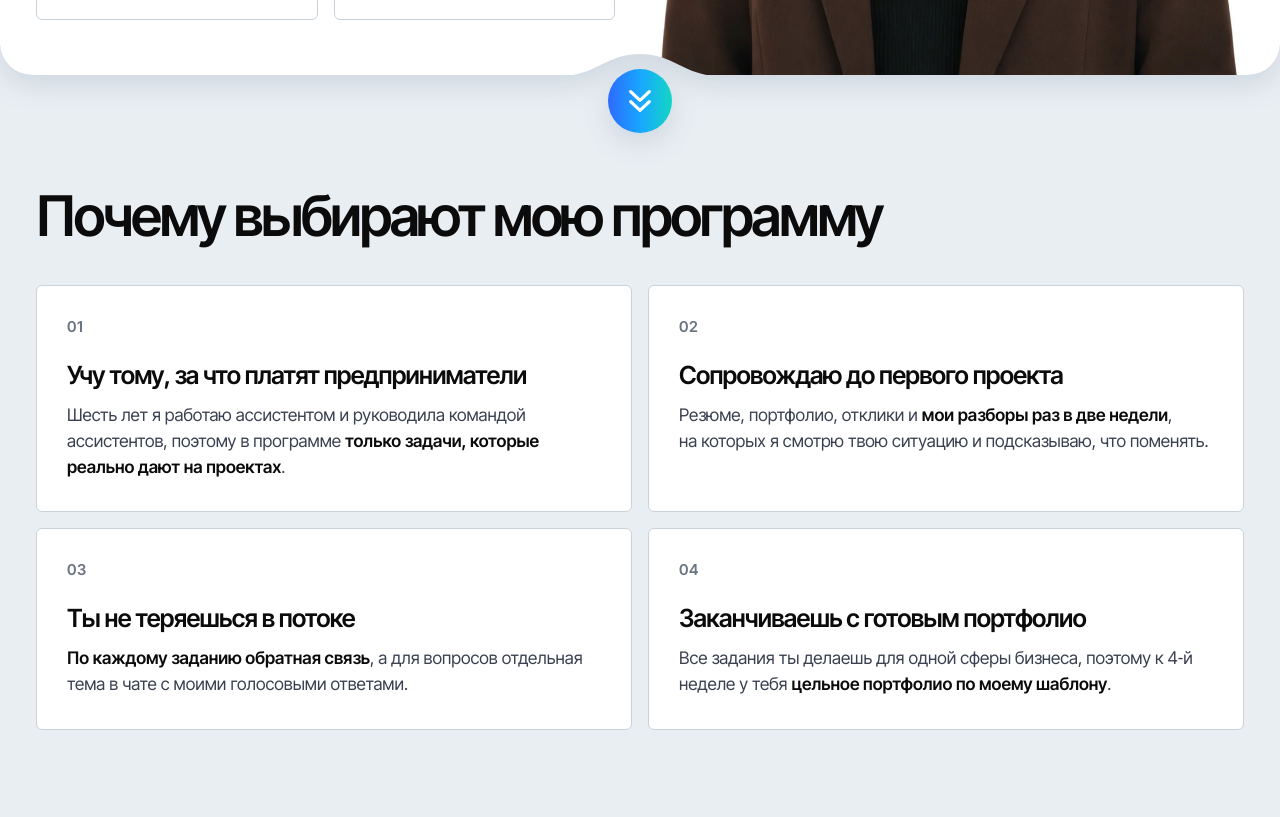
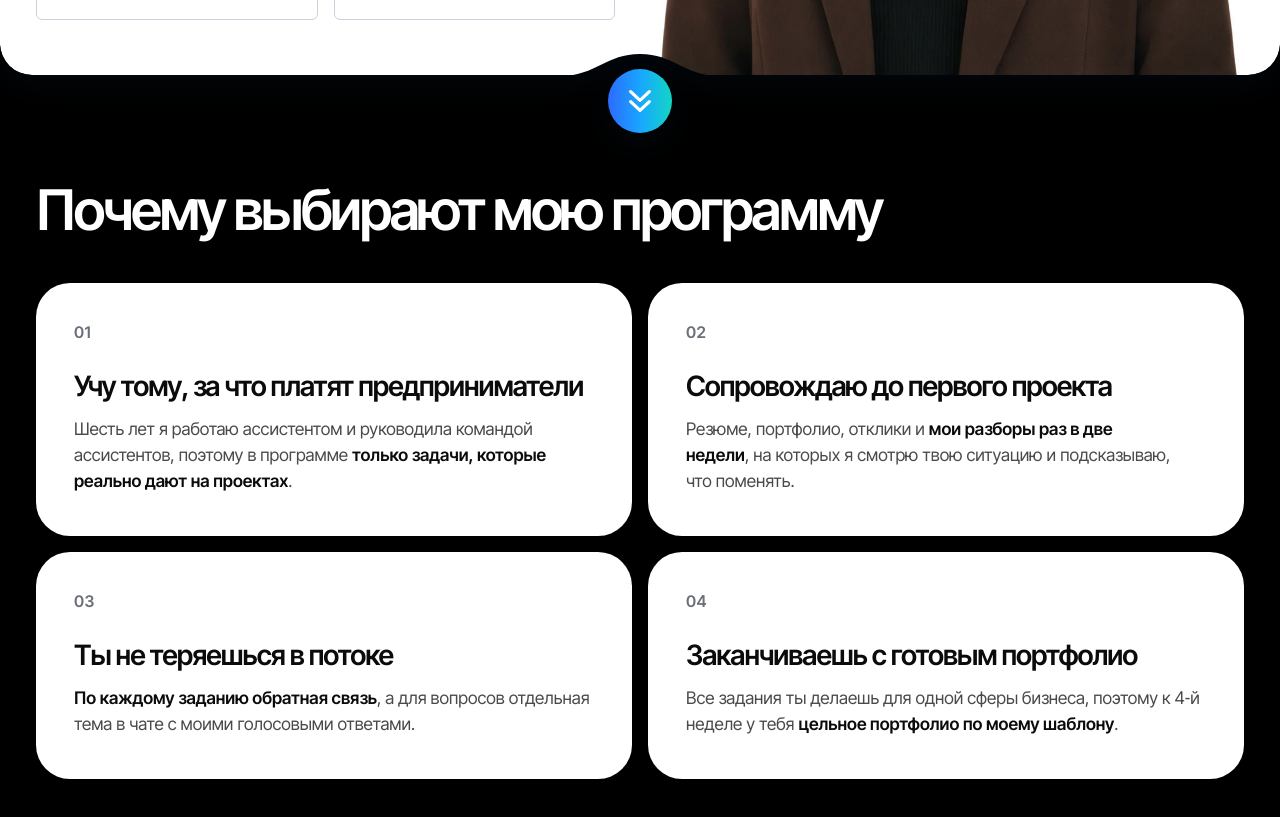
Before and after one commit to artem-pak/ekaterina-poloz, a plain HTML site: page index.html in a window 1280 px wide. Shown: the part 717-1534 px from the top of the page. Drawn offline with Linux system fonts and the light colour scheme.

Commit message:
Block 2: black background, large rounded cards
Co-Authored-By: Claude Sonnet 5.5 <noreply@anthropic.com>

```diff
--- a/index.html
+++ b/index.html
@@ -99,20 +99,21 @@
     .stat-card b{font-size:clamp(30px,3.6vw,40px)}
   }
 
-  /* ---------- блок 2: почему выбирают программу ---------- */
-  .why{padding:92px 0 64px}
+  /* ---------- блок 2: почему выбирают программу (чёрный фон, большие скругления) ---------- */
+  /* чёрный фон заходит под скруглённый низ первого экрана, поэтому за вырезом и углами тоже чёрный */
+  .why{position:relative;background:#000;color:#fff;margin-top:-44px;padding:140px 0 72px}
   .why .wrap{max-width:1240px}
-  .why h2{font-size:clamp(30px,4.6vw,56px);line-height:1.04;font-weight:600;letter-spacing:-.045em;text-wrap:balance}
-  .why-grid{margin-top:28px;display:grid;grid-template-columns:1fr;gap:12px}
-  .why-card{border:1px solid #c9d2dc;border-radius:6px;background:#fff;padding:24px 22px 26px}
-  .why-card .n{display:block;font-size:15px;font-weight:600;letter-spacing:.04em;color:var(--muted)}
-  .why-card h3{margin-top:22px;font-size:clamp(21px,2.1vw,25px);line-height:1.2;font-weight:600;letter-spacing:-.03em}
-  .why-card p{margin-top:12px;font-size:clamp(16px,1.35vw,18px);line-height:1.5;color:var(--text);text-wrap:pretty}
+  .why h2{font-size:clamp(30px,4.6vw,56px);line-height:1.04;font-weight:600;letter-spacing:-.045em;text-wrap:balance;color:#fff}
+  .why-grid{margin-top:30px;display:grid;grid-template-columns:1fr;gap:12px}
+  .why-card{border-radius:30px;background:#fff;color:var(--ink);padding:28px 26px 30px}
+  .why-card .n{display:block;font-size:16px;font-weight:600;letter-spacing:.02em;color:#6b6f78}
+  .why-card h3{margin-top:26px;font-size:clamp(23px,2.2vw,28px);line-height:1.15;font-weight:600;letter-spacing:-.035em}
+  .why-card p{margin-top:14px;font-size:clamp(16px,1.35vw,18px);line-height:1.5;color:#4a4a4a;text-wrap:pretty}
   .why-card b{font-weight:600;color:var(--ink)}
   @media (min-width:760px){
-    .why{padding:112px 0 88px}
-    .why-grid{margin-top:40px;grid-template-columns:1fr 1fr;gap:16px}
-    .why-card{padding:30px 30px 32px}
+    .why{padding:150px 0 96px}
+    .why-grid{margin-top:44px;grid-template-columns:1fr 1fr;gap:16px}
+    .why-card{border-radius:34px;padding:38px 38px 42px}
   }
 </style>
 </head>
```
